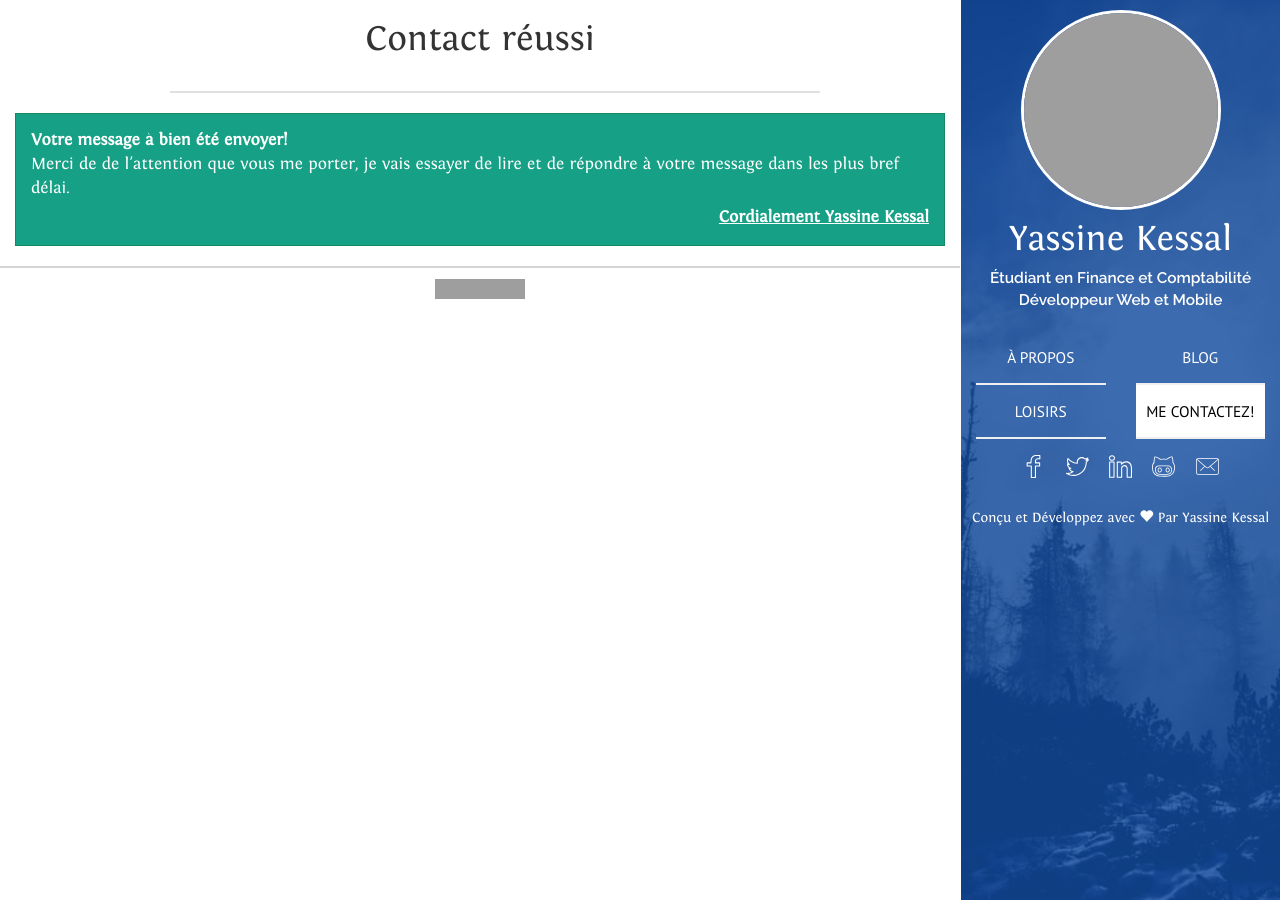
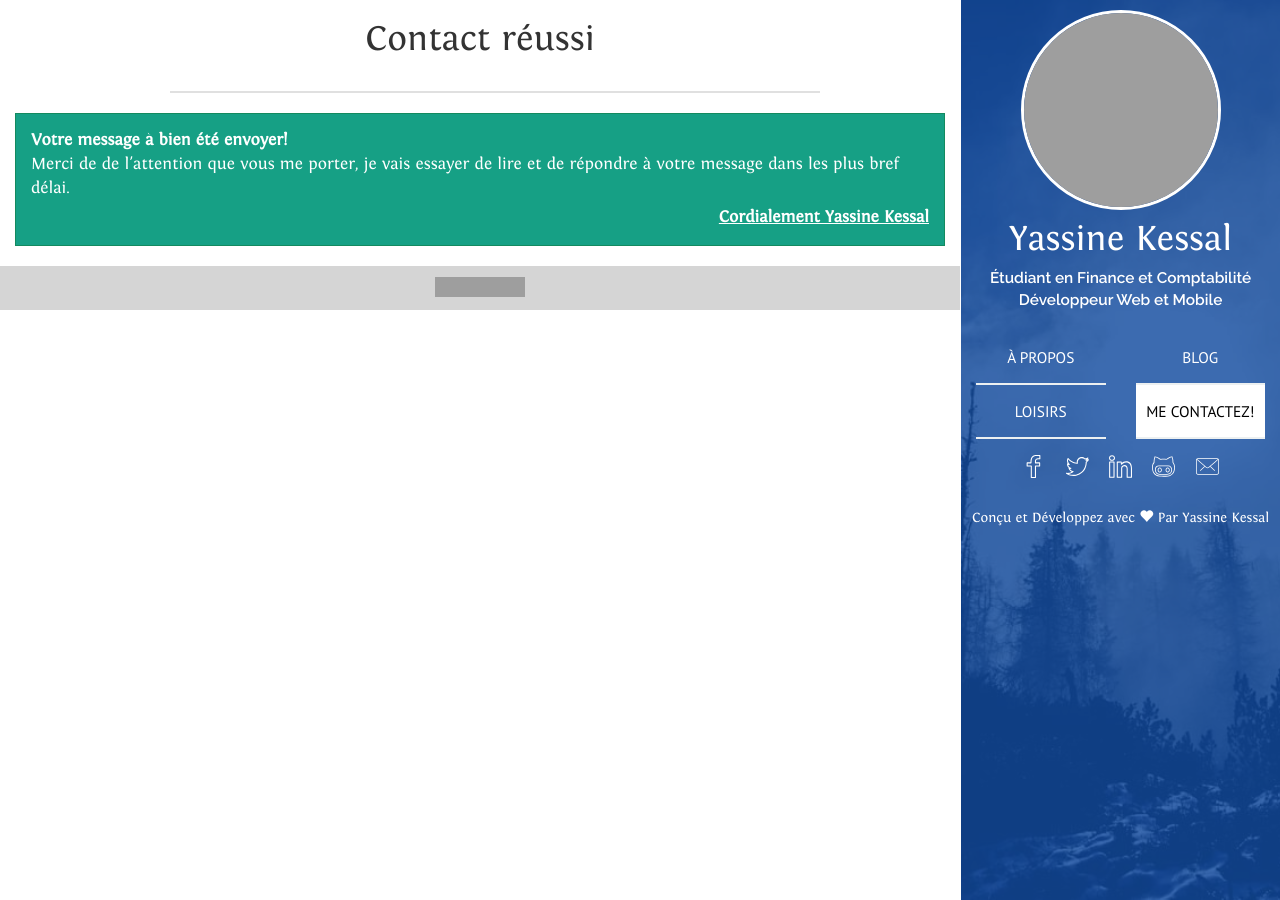
Before and after one commit to yassine-kessal/yassine-kessal.github.io, a Jekyll site: the page built from contact_success.html, in a window 1280 px wide. Built offline with Jekyll 4.4.1, drawn with Linux system fonts in a browser that asks for light colours; nearby versions of some CDN libraries; grey boxes are pictures that could not be loaded.

Commit message:
amélioration

```diff
--- a/_layouts/default.html
+++ b/_layouts/default.html
@@ -3,10 +3,10 @@
   <div id="content" class="col-xs-12 col-sm-12 col-md-9">
     {{content}}
 
-    <footer class="row" style="border-top: 2px solid #d5d5d5">
-      <p class="text-center" style="padding: 10px">
-        <a href="http://www.dmca.com/Protection/Status.aspx?ID=eb906a08-d658-49e3-aa3c-11bd4ace6ed8" title="DMCA.com Protection Status" class="dmca-badge"> <img src="//images.dmca.com/Badges/dmca-badge-w150-5x1-03.png?ID=eb906a08-d658-49e3-aa3c-11bd4ace6ed8" alt="DMCA.com Protection Status"></a> <script src="//images.dmca.com/Badges/DMCABadgeHelper.min.js"> </script>
-      </p>
+    <footer class="row" style="background: #d5d5d5">
+      <div class="text-center" style="padding: 10px">
+         <a href="http://www.dmca.com/Protection/Status.aspx?ID=eb906a08-d658-49e3-aa3c-11bd4ace6ed8" title="DMCA.com Protection Status" class="dmca-badge"> <img src="//images.dmca.com/Badges/dmca-badge-w150-5x1-03.png?ID=eb906a08-d658-49e3-aa3c-11bd4ace6ed8" alt="DMCA.com Protection Status"></a> <script src="//images.dmca.com/Badges/DMCABadgeHelper.min.js"> </script>
+      </div>
     </footer>
   </div>
 
```
